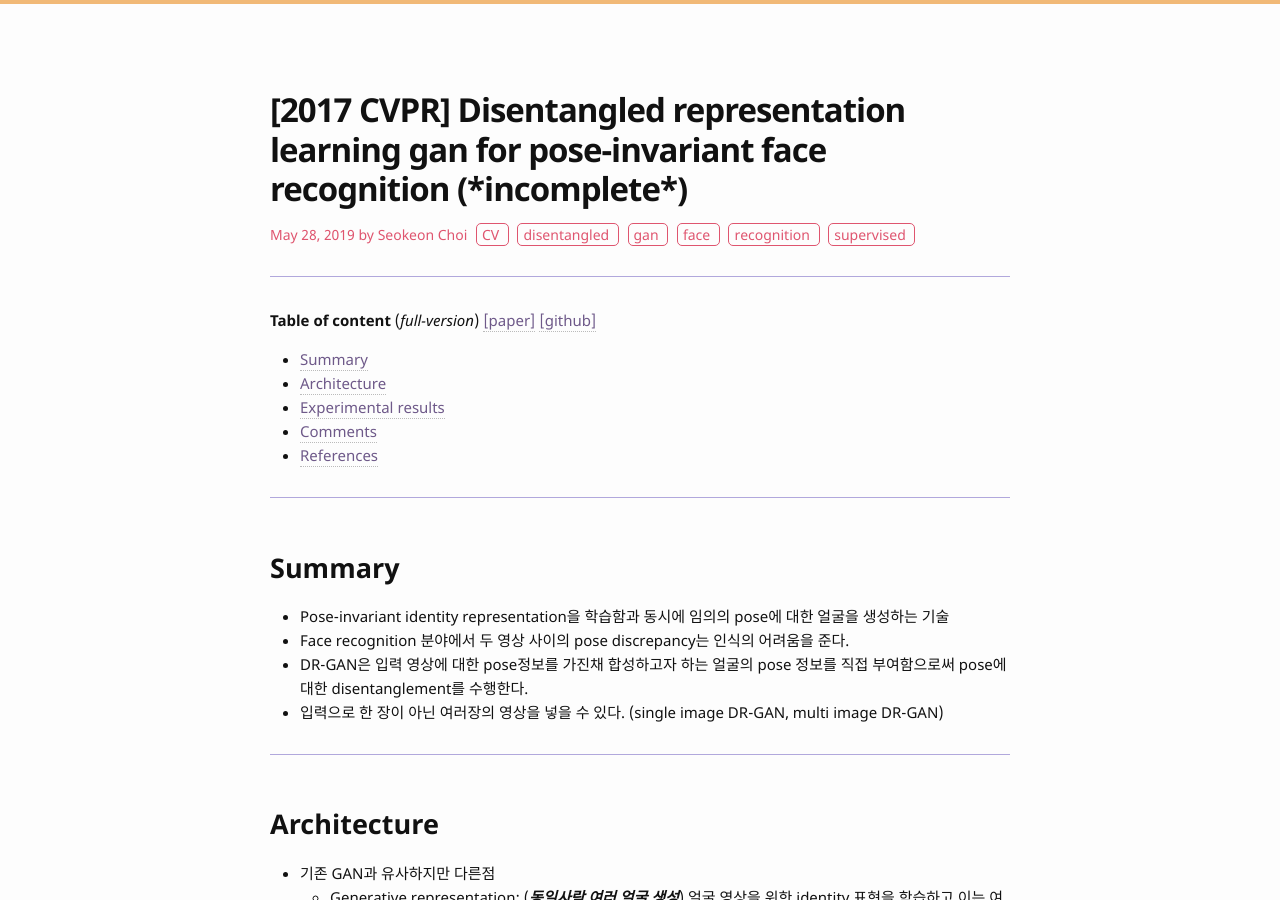
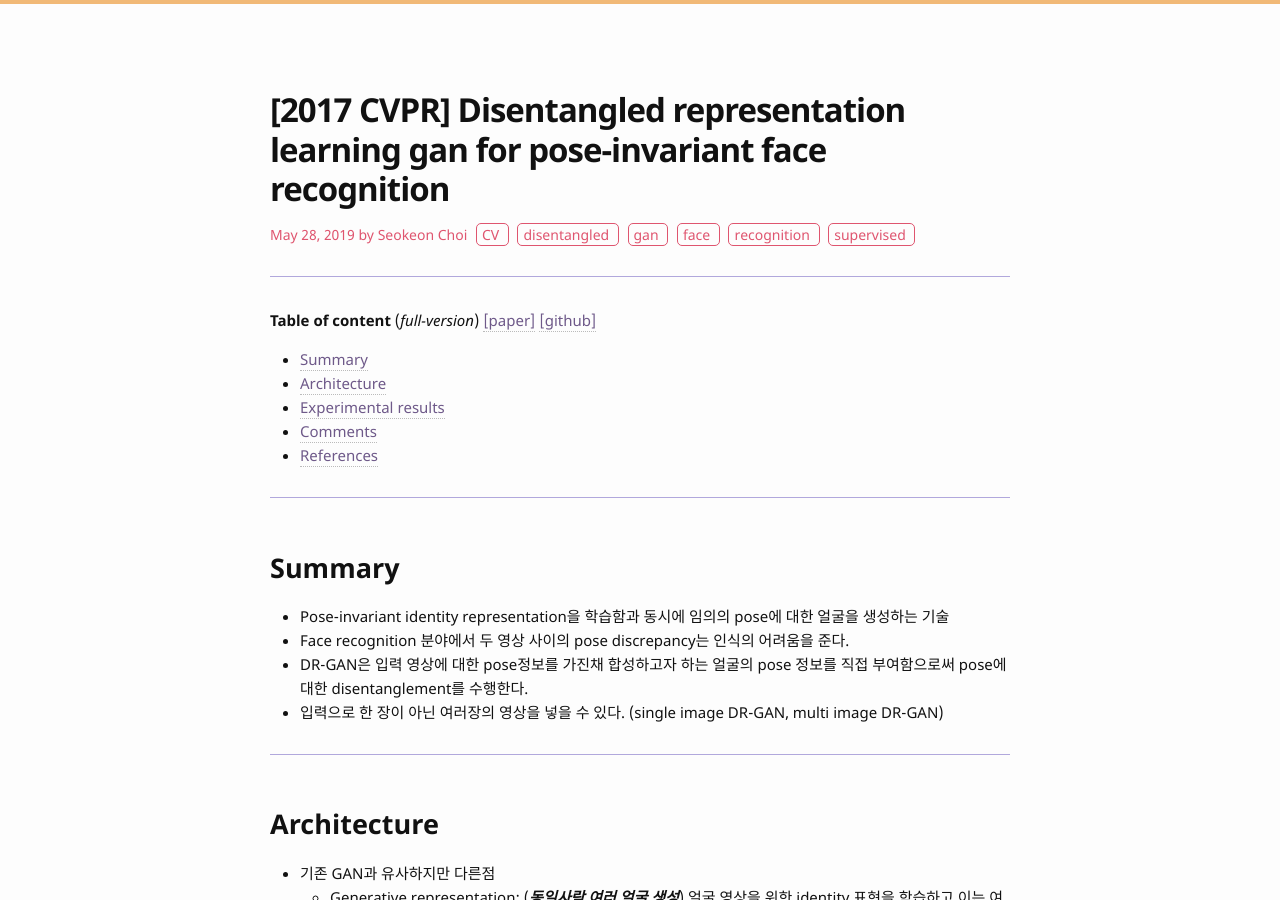
Before and after one commit to bismex/bismex.github.io, a Jekyll site: the page built from _posts/2019-05-28-DRGAN.md, in a window 1280 px wide and 900 px high. Built offline with Jekyll 4.4.1, drawn with Linux system fonts in a browser that asks for light colours; formulas are drawn with MathJax 3.

Commit message:
Update 2019-05-28-DRGAN.md

```diff
--- a/_posts/2019-05-28-DRGAN.md
+++ b/_posts/2019-05-28-DRGAN.md
@@ -1,7 +1,7 @@
 ---
 layout: post
-title: "[2017 CVPR] Disentangled representation learning gan for pose-invariant face recognition (*incomplete*)"
-date: 2019-05-28 12:00:00
+title: "[2017 CVPR] Disentangled representation learning gan for pose-invariant face recognition"
+date: 2019-05-28 12:50:00
 tags: CV disentangled gan face recognition supervised
 ---
 
```
